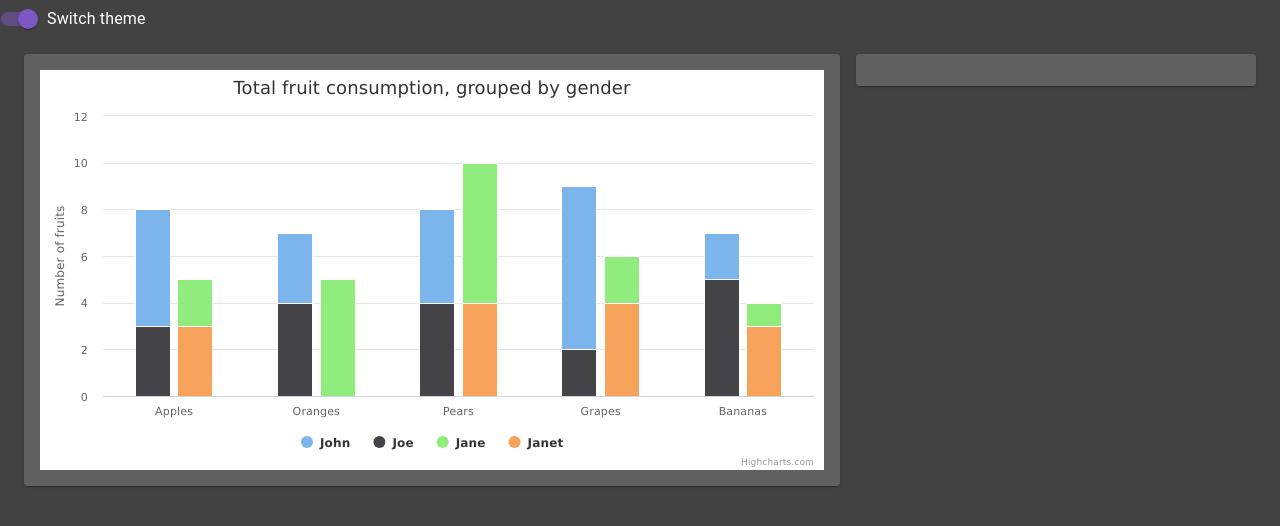
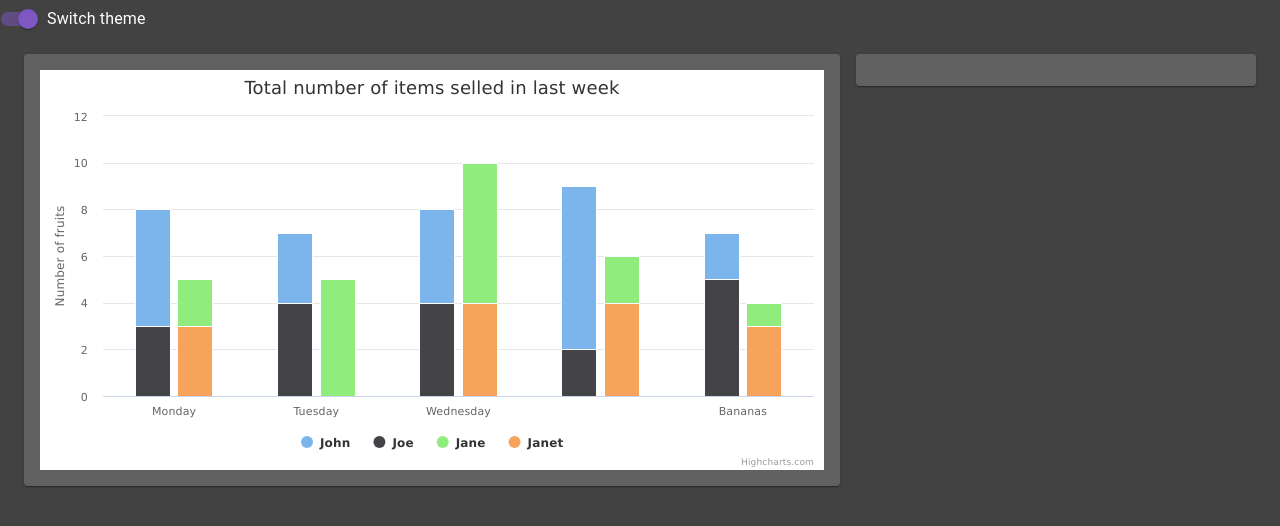
Before and after one commit to zakrzewskib/seller-dashboard, a React (Create React App) app: page / in a window 1280 px wide. Shown: the top 526 px of the page. Built offline with nearby package versions, Linux system fonts and the light colour scheme.

Commit message:
Preparing data

```diff
--- a/src/components/SellerChart.js
+++ b/src/components/SellerChart.js
@@ -12,11 +12,11 @@ export default class SellerChart extends React.Component {
         },
 
         title: {
-          text: 'Total fruit consumption, grouped by gender',
+          text: 'Total number of items selled in last week',
         },
 
         xAxis: {
-          categories: ['Apples', 'Oranges', 'Pears', 'Grapes', 'Bananas'],
+          categories: ['Monday', 'Tuesday', 'Wednesday', '', 'Bananas'],
         },
 
         yAxis: {
@@ -98,15 +98,13 @@ export default class SellerChart extends React.Component {
   // }
 
   componentDidMount() {
-    Highcharts.theme = this.state.darkTheme;
-
+    // Highcharts.theme = this.state.darkTheme;
     // if (this.props.theme.name === 'darkTheme') {
     //   Highcharts.theme = this.state.darkTheme;
     // } else {
     //   Highcharts.theme = this.state.lightTheme;
     // }
-
-    Highcharts.setOptions(Highcharts.theme);
+    //Highcharts.setOptions(Highcharts.theme);
   }
 
   render() {
```
